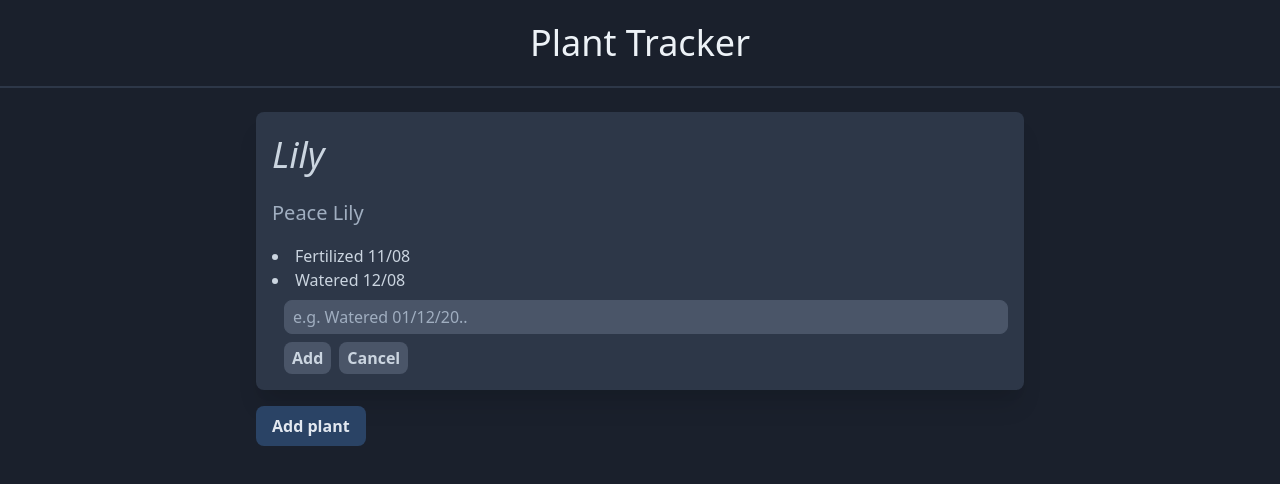
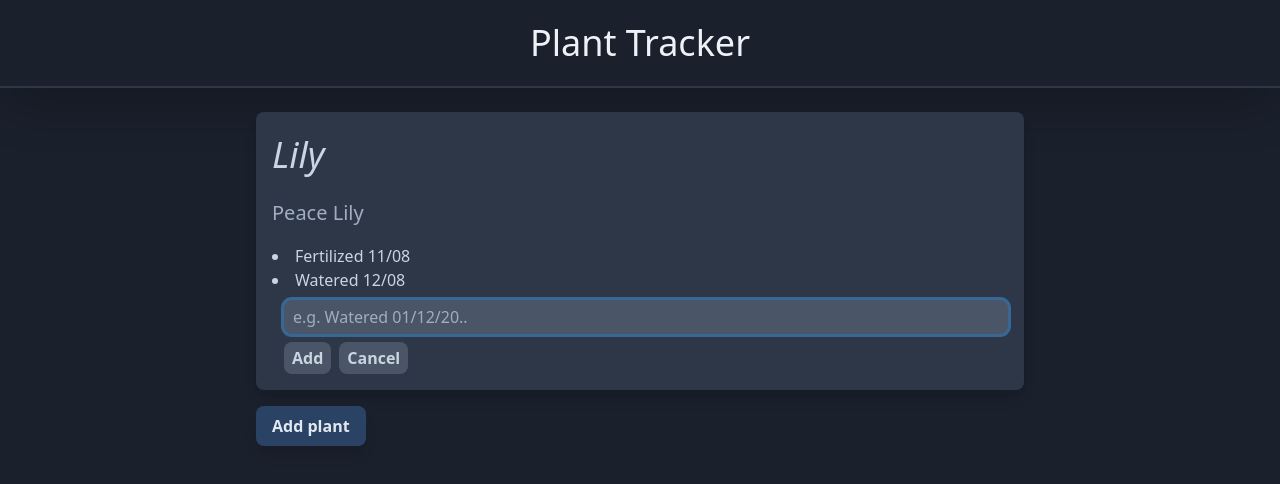
Before and after one commit to ekulz/plant-tracker, a Vue app: page / in a window 1280 px wide. Both pictures are taken after a click on the button "Add item". Shown: the top 484 px of the page. Built offline with nearby package versions, Linux system fonts and the light colour scheme.

Commit message:
Focus log input on button click and more styling

```diff
--- a/src/assets/styles/index.css
+++ b/src/assets/styles/index.css
@@ -23,6 +23,7 @@
   @apply text-gray-300;
   @apply py-2;
   @apply px-4;
+  @apply shadow-lg;
 }
 
 .btn-secondary {
@@ -65,7 +66,7 @@
   @apply bg-gray-800;
   @apply rounded-lg;
   @apply mb-4;
-  @apply shadow-xl;
+  @apply shadow-lg;
 }
 
 @tailwind utilities;
--- a/src/components/PlantListItemLogInput.vue
+++ b/src/components/PlantListItemLogInput.vue
@@ -9,6 +9,7 @@
           placeholder="e.g. Watered 01/12/20.."
           v-if="this.isEditing"
           v-model="data"
+          ref="logInput"
           required
         />
       </div>
@@ -36,12 +37,14 @@ export default {
   methods: {
     toggleEdit() {
       this.isEditing = !this.isEditing;
-      this.data = "";
+      if (this.data) this.data = "";
+      if (this.isEditing) this.$nextTick(() => this.$refs.logInput.focus());
     },
     updateLog() {
       if (this.data) {
         this.$emit("update:log", this.data);
         this.data = "";
+        this.$refs.logInput.focus();
       }
     },
   },
--- a/src/components/TheHeader.vue
+++ b/src/components/TheHeader.vue
@@ -1,7 +1,7 @@
 <template>
   <h1
     id="header"
-    class="text-4xl text-gray-200 text-center bg-gray-900 w-full p-4 mb-2 border-b-solid border-b-2 border-gray-800 mb-6"
+    class="text-4xl text-gray-200 text-center bg-gray-900 w-full p-4 mb-2 border-b-solid border-b-2 border-gray-800 mb-6 shadow-2xl"
   >Plant Tracker</h1>
 </template>
 
```
